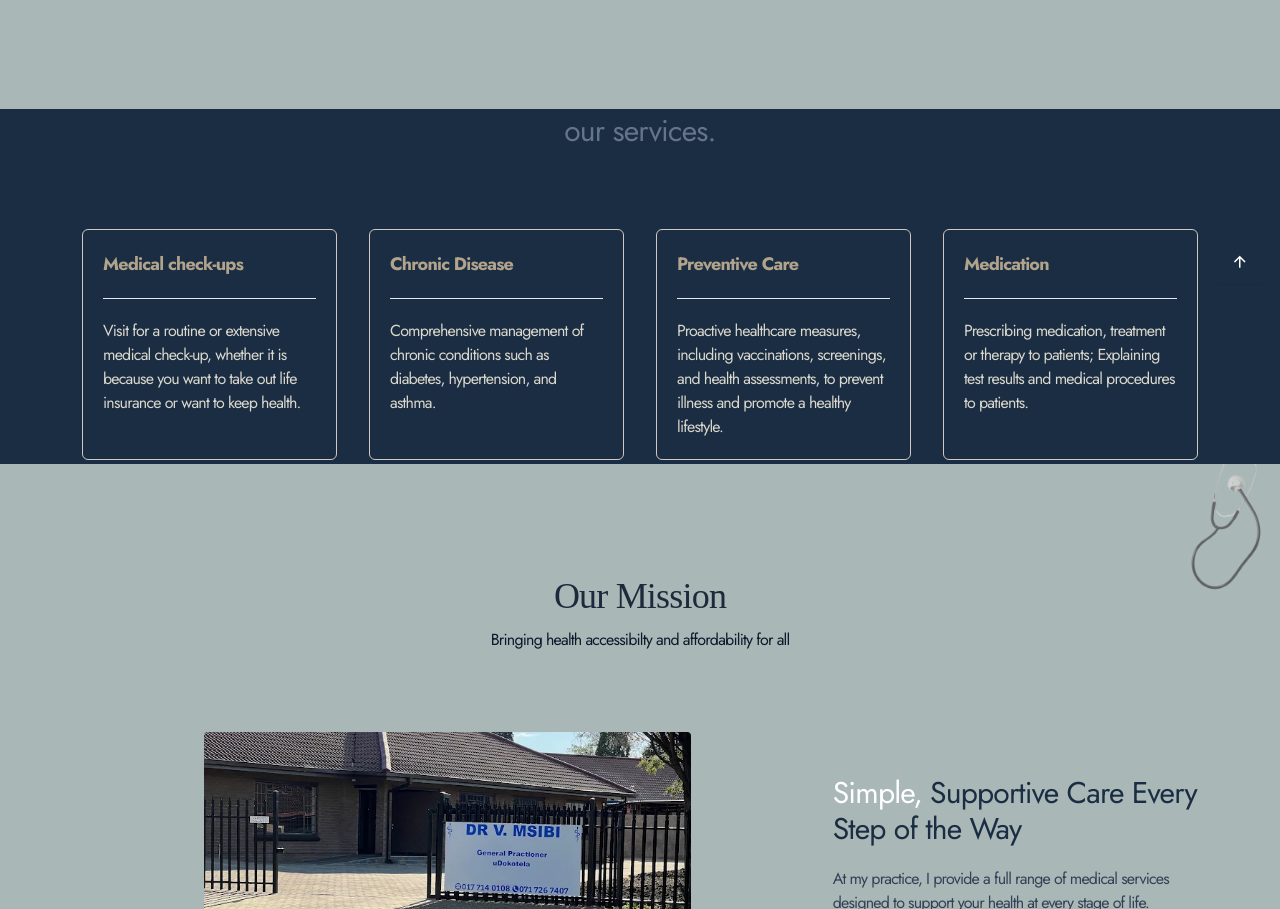
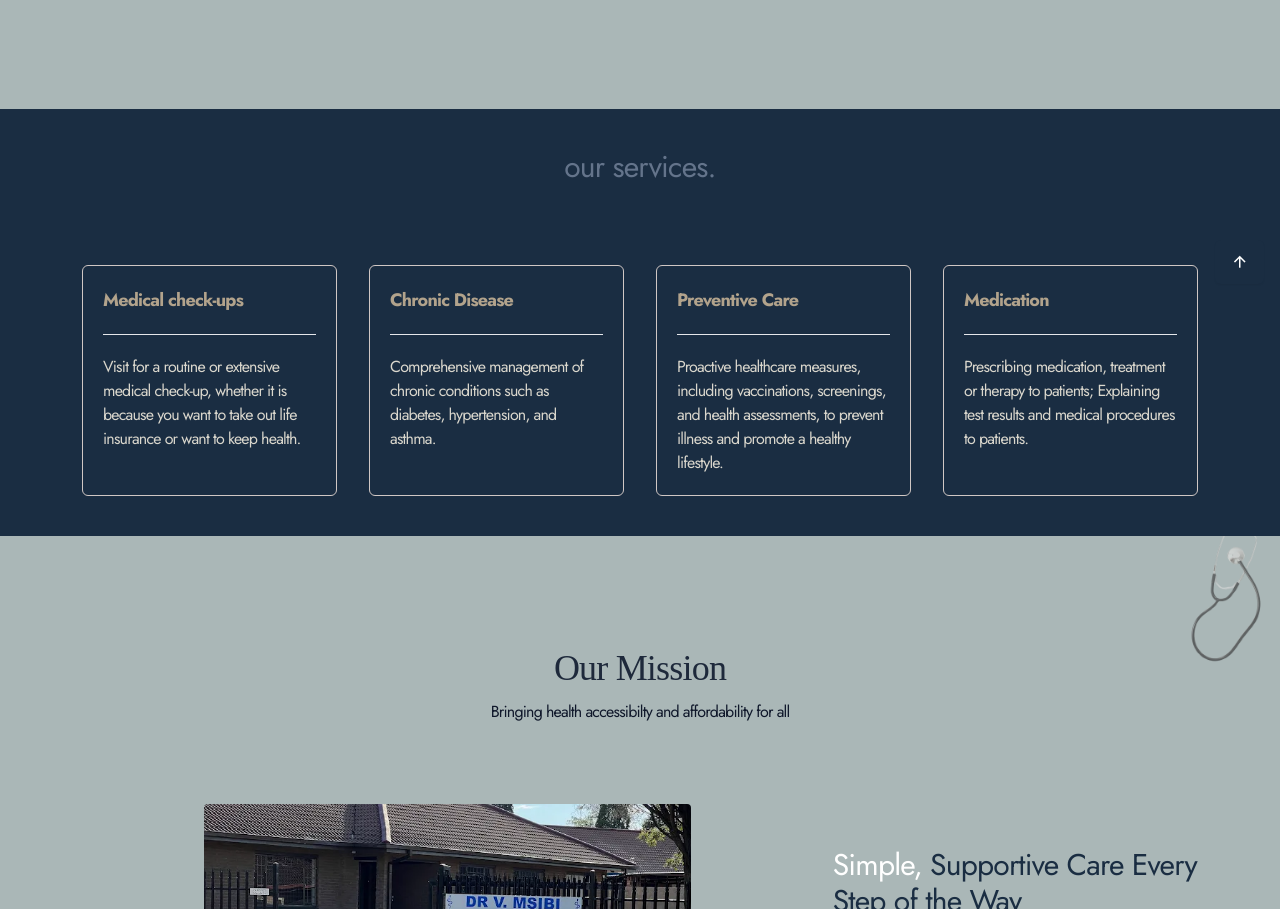
Before and after one commit to AbasPortfolio/Dr-V.Msibi, a website: page index.html in a window 1280 px wide. Shown: the part 916-1825 px from the top of the page. Drawn offline with nearby package versions, Linux system fonts and the light colour scheme.

Commit message:
Update index.html

```diff
--- a/index.html
+++ b/index.html
@@ -128,7 +128,7 @@
         </section>
 
         <!--~~~~~~~~~~~~~~~ Services ~~~~~~~~~~~~~~~-->
-        <div class="bg-[#1a2d42] text-slate-500 py-1">
+        <div class="bg-[#1a2d42] text-slate-500 py-10">
 
                  <div class="flex flex-col items-center gap-3 text-center mb-20">
                 <p class="max-w-2xl text-3xl">our services.</p>
```
